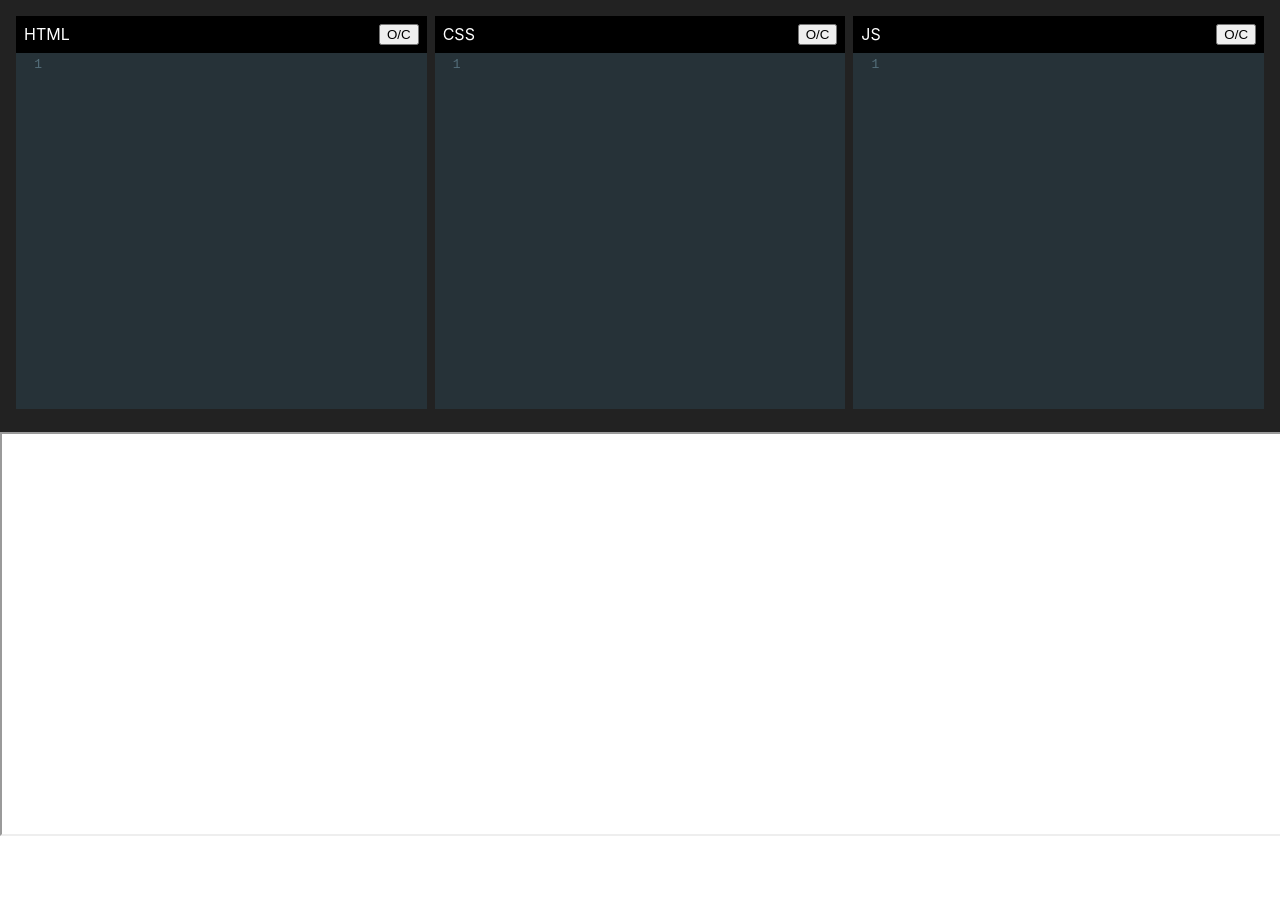
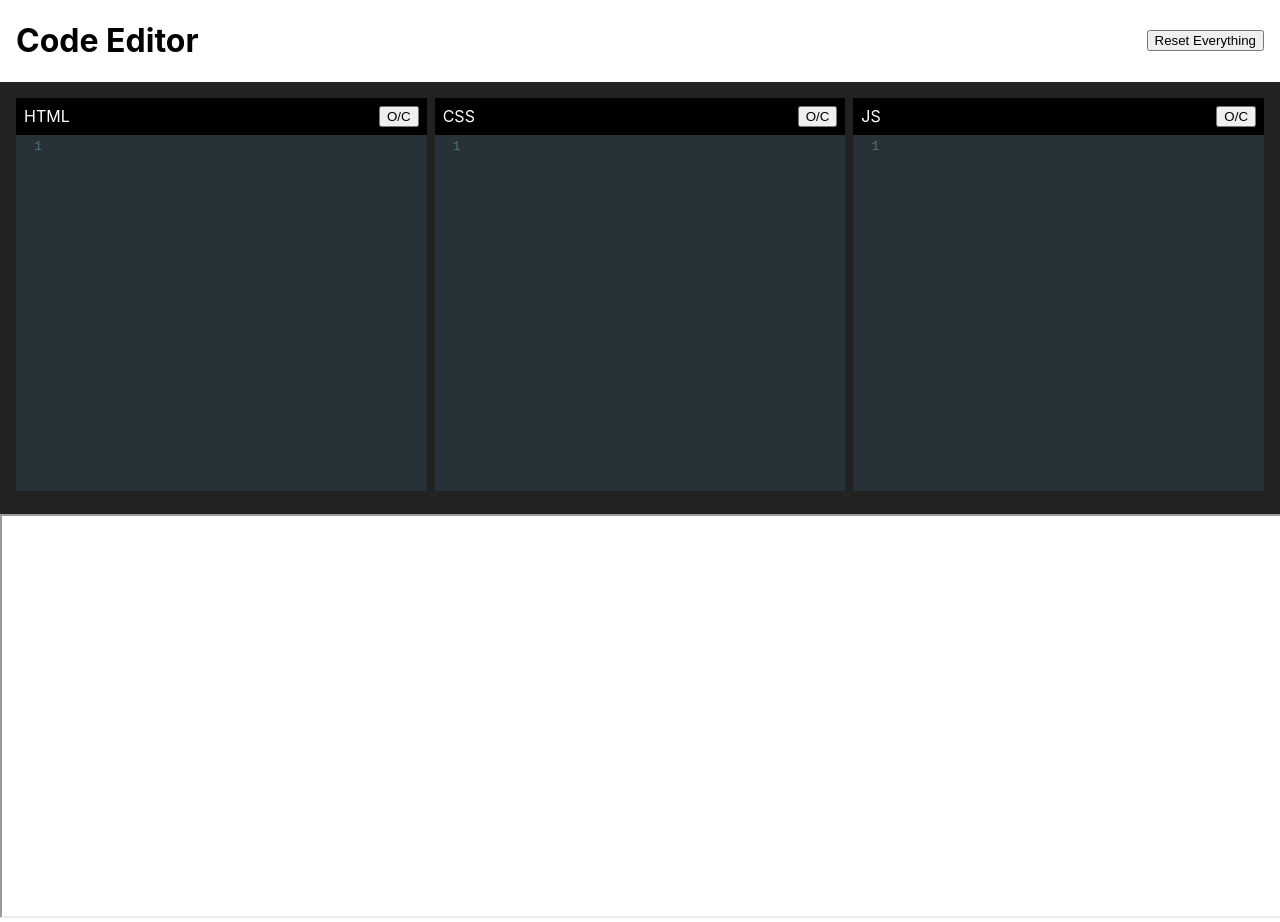
Before and after one commit to rollnumber32/code-editor, a React (Create React App) app: page / in a window 1280 px wide. Before the commit the page ends 840 px from the top, so only its background shows below. Built offline with nearby package versions, Linux system fonts and the light colour scheme.

Commit message:
Added local storage support

```diff
--- a/src/components/App.css
+++ b/src/components/App.css
@@ -1,3 +1,14 @@
+header {
+  display: flex;
+  justify-content: space-between;
+  align-items: center;
+  padding: 0 16px;
+}
+
+.refresh-btn {
+  height: fit-content;
+}
+
 .top-pane {
   background-color: #222;
   display: flex;
--- a/src/components/App.js
+++ b/src/components/App.js
@@ -1,12 +1,13 @@
 import "./App.css";
-import { useEffect, useState } from "react";
+import useLocalStorage from "./useLocalStorage";
+import { useEffect } from "react";
 import Editor from "./Editor";
 
 function App() {
-  const [srcDoc, setSrcDoc] = useState("");
-  const [HTML, setHTML] = useState(null);
-  const [CSS, setCSS] = useState(null);
-  const [JS, setJS] = useState(null);
+  const [srcDoc, setSrcDoc] = useLocalStorage("srcDoc", "");
+  const [HTML, setHTML] = useLocalStorage("HTML", null);
+  const [CSS, setCSS] = useLocalStorage("CSS", null);
+  const [JS, setJS] = useLocalStorage("JS", null);
 
   const handleHTMLChange = (editor, data, value) => {
     setHTML(value);
@@ -20,16 +21,28 @@ function App() {
     setJS(value);
   };
 
+  const clearData = () => {
+    setHTML("");
+    setCSS("");
+    setJS("");
+  };
+
   useEffect(() => {
     const timeout = setTimeout(() => {
       setSrcDoc(`${HTML} <style> ${CSS} </style> <script> ${JS} </script>`);
     }, 2500);
 
     return () => clearTimeout(timeout);
-  }, [HTML, CSS, JS]);
+  }, [HTML, CSS, JS, setSrcDoc]);
 
   return (
     <div>
+      <header>
+        <h1>Code Editor</h1>
+        <button className="refresh-btn" onClick={clearData}>
+          Reset Everything
+        </button>
+      </header>
       <div className="top-pane">
         <Editor type="HTML" value={HTML} handleChange={handleHTMLChange} />
         <Editor type="CSS" value={CSS} handleChange={handleCSSChange} />
--- /dev/null
+++ b/src/components/useLocalStorage.js
@@ -0,0 +1,26 @@
+import { useState, useEffect } from "react";
+
+const PREFIX = "codepen-clone-";
+
+function useLocalStorage(key, initialValue) {
+  const prefixedKey = PREFIX + key;
+
+  const [value, setValue] = useState(() => {
+    const jsonValue = localStorage.getItem(prefixedKey);
+    if (jsonValue != null) return JSON.parse(jsonValue);
+    if (typeof initialValue === "function") {
+      return value(initialValue);
+    } else {
+      return initialValue;
+    }
+  });
+
+  useEffect(() => {
+    if (!value) setValue(null);
+    localStorage.setItem(prefixedKey, JSON.stringify(value));
+  }, [prefixedKey, value]);
+
+  return [value, setValue];
+}
+
+export default useLocalStorage;
```
